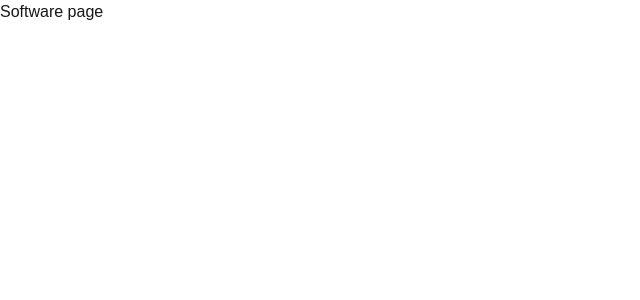
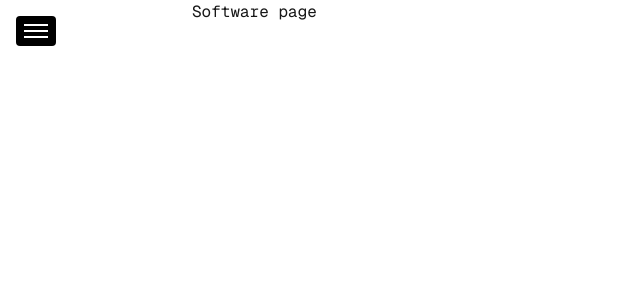
Before and after one commit to hanskamin/website, a Next.js app: page /software in a window 1280 px wide. Shown: the top 300 px of the page, without its empty margins (0-640 px from the left). Built offline with nearby package versions, Linux system fonts and the light colour scheme.

Commit message:
initial software page

```diff
--- /dev/null
+++ b/app/(pages)/software/page.tsx
@@ -0,0 +1,7 @@
+export default function Page() {
+  return (
+    <div>
+      Software page
+    </div>
+  );
+}
```
